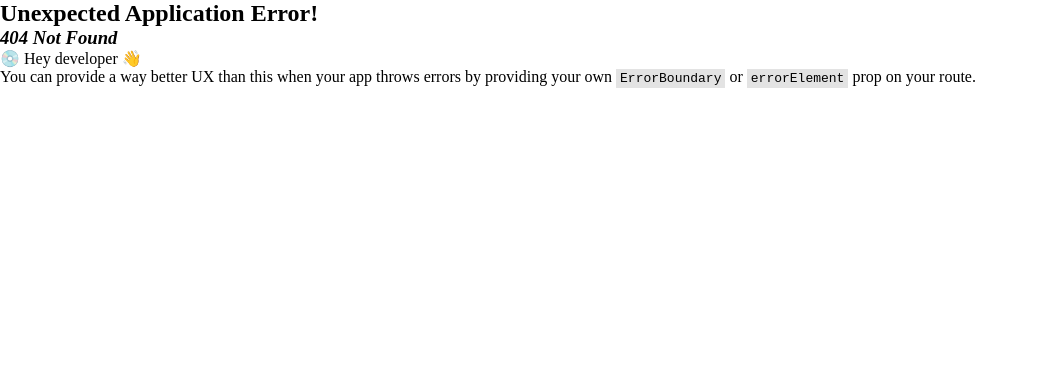
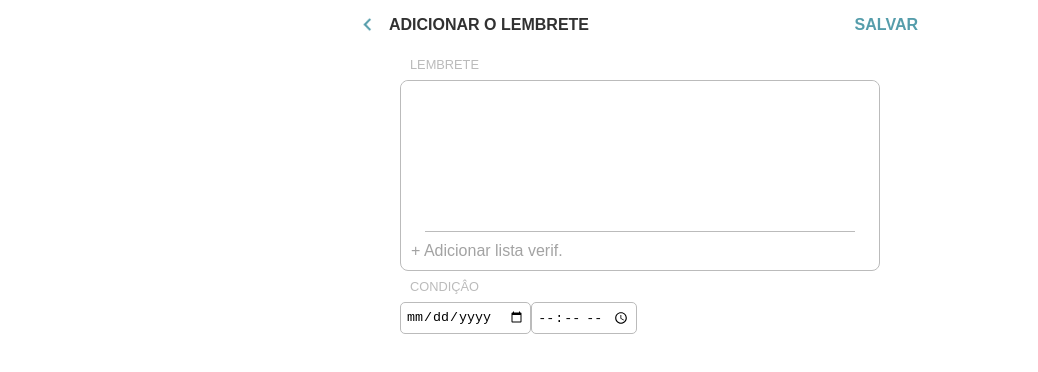
Before and after one commit to Arlesson-Sales/Reminder, a React (Vite) app: page /reminder/editor in a window 1280 px wide. Before the commit this address had no page. Shown: the top 372 px of the page, without its empty margins (0-1038 px from the left). Built offline with nearby package versions, Linux system fonts and the light colour scheme.

Commit message:
Novas configurações para o deploy no github pages

```diff
--- a/src/components/Footer/Footer.jsx
+++ b/src/components/Footer/Footer.jsx
@@ -8,6 +8,6 @@ export default function Footer()
     const navigate = useNavigate();
 
     return (<footer className={Style.footer_container}>
-        <input className="default_button" onClick={() => navigate("reminder")} type="button" value="+ Escreva um lembrete" />
+        <input className="default_button" onClick={() => navigate("editor")} type="button" value="+ Escreva um lembrete" />
     </footer>);
 }
--- a/src/components/Header/Header.jsx
+++ b/src/components/Header/Header.jsx
@@ -11,7 +11,7 @@ function getOptions(options)
 function getIcons(icons)
 {
     return icons?.map((icon, index) => {
-        const icon_image = { backgroundImage: `url(/assets/icons/${icon.name}.png)` }
+        const icon_image = { backgroundImage: `url(./Reminder/assets/icons/${icon.name}.png)` }
         return (<div key={index} onClick={icon.event} style={icon_image} className={Style.icon}></div>)
     })
 }
@@ -20,7 +20,7 @@ export default function Header(props)
 {
     return (<header className={Style.header_container}>
         <div className={Style.title_container}>
-            <div onClick={props.title.icon.event} style={ { backgroundImage: `url(/assets/icons/${props.title.icon.name}.png)` } } className={Style.icon}></div>
+            <div onClick={props.title.icon.event} style={ { backgroundImage: `url(/Reminder/assets/icons/${props.title.icon.name}.png)` } } className={Style.icon}></div>
             <p onClick={props.title.event} >{props.title.text}</p>
         </div>
         <div className={Style.options_container}>{getOptions(props.options)}</div>
--- a/src/main.jsx
+++ b/src/main.jsx
@@ -5,11 +5,11 @@ import "./main.css"
 
 //- Importando rotas
 import Home from './routes/Home/Home'
-import Reminder from './routes/Reminder/Reminder'
+import Editor from './routes/Editor/Editor'
 
 const router = createBrowserRouter([
-    { path: "/", element: <Home /> },
-    { path: "/reminder", element: <Reminder /> }
+    { path: "/reminder", element: <Home /> },
+    { path: "/reminder/editor", element: <Editor /> }
 ]);
 
 const root = document.querySelector("#root");
--- a/src/routes/Reminder/Reminder.jsx
+++ b/src/routes/Editor/Editor.jsx
@@ -3,7 +3,7 @@ import Header from '../../components/Header/Header'
 import Textarea from '../../components/Textarea/Textarea'
 import { useNavigate } from 'react-router-dom'
 
-export default function Reminder()
+export default function Editor()
 {
     const navigate = useNavigate();
     const header_options = [{ name:"SALVAR", event: null } ];
```
